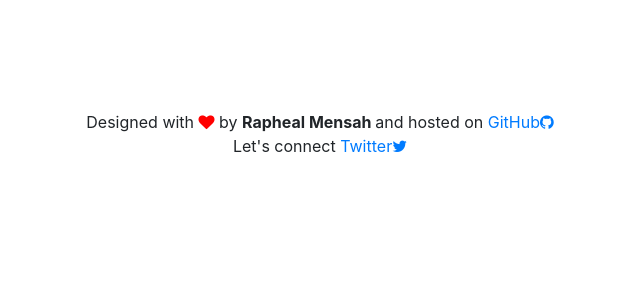
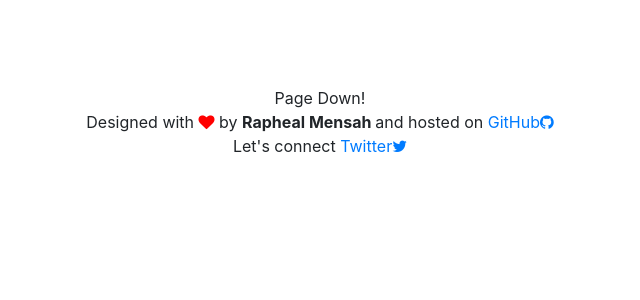
Before and after one commit to ralphmensah/weather, a Flask app: page / in a window 1280 px wide. Shown: the part 144-444 px from the top of the page, without its empty margins (320-960 px from the left). Run offline with Flask 2, Linux system fonts and the light colour scheme; some libraries are stand-ins or nearby versions.

Commit message:
Added:notice

```diff
--- a/templates/index.html
+++ b/templates/index.html
@@ -2,11 +2,11 @@
 {% block content %}
 
 <section class="container-fluid mt-md-6">
-  <br/>
-  <br/>
-  <form  method="POST" >
+  <br />
+  <br />
+  <form method="POST">
     <div class="input-group">
-      <input type="search" class="form-control" name="city" placeholder="Enter Location" required/>
+      <input type="search" class="form-control" name="city" placeholder="Enter Location" required />
       <div class="input-group-append">
         <button class="btn  btn-outline-success" type="submit">
           <i class="fa fa-search"></i>
@@ -14,18 +14,18 @@
       </div>
     </div>
   </form>
-  <br/>
-  <br/>
+  <br />
+  <br />
 </section>
 
 {%for weather in data%}
 <section class="section m-md-4 m-4">
   <div class="container bg-info rounded text-white  font-weight-light">
     <div class="p-2 ">
-        <h3 class="text-capitalize" >{{weather.city}}</h3>
+      <h3 class="text-capitalize">{{weather.city}}</h3>
       <div class="row">
         <h1 style="font-size: 100px" class="text-lg">{{weather.temperature}} &#8451</h1>
-              <span > <img src="http://openweathermap.org/img/wn/{{weather.icon}}@2x.png" style="height:auto;" alt="" width=90> </span>
+        <span> <img src="http://openweathermap.org/img/wn/{{weather.icon}}@2x.png" style="height:auto;" alt="" width=90> </span>
       </div>
       <div class="row">
         <div class="col-md-2  text-white text-lg">
@@ -37,14 +37,6 @@
 </section>
 {%endfor%}
 
-    <!-- Footer -->
-<footer class="page-footer font-small blue pt-4">
-  <!-- Copyright -->
-  <div class="footer-copyright text-center py-3">
-    <!-- © 2019 RaphicHub -->
-      <br/>Designed with <i style="color:red" class="fa fa-heart "></i> by <span class="font-weight-bold">Rapheal Mensah </span>and hosted on <a class="text-decoration-none" href="https://github.com/ralphmensah/weather" target="_blank">GitHub<i class="fa fa-github"></i></a>
-      <br/> Let's connect <a style="text-decoration: none" href="https://twitter.com/ralphmensah_" target="_blank">Twitter<i class="fa fa-twitter"></i></a>
-  </div>
-</footer>
+
 
 {% endblock%}
--- a/templates/layout.html
+++ b/templates/layout.html
@@ -9,8 +9,7 @@
   <link href="{{url_for('static',filename='images/favicon.ico')}}" rel="icon" />
 
   <link href="{{url_for('static',filename='bootstrap/css/bootstrap.min.css')}}" rel="stylesheet" />
-  <link rel="stylesheet" href="https://stackpath.bootstrapcdn.com/bootstrap/4.4.1/css/bootstrap.min.css"
-    integrity="sha384-Vkoo8x4CGsO3+Hhxv8T/Q5PaXtkKtu6ug5TOeNV6gBiFeWPGFN9MuhOf23Q9Ifjh" crossorigin="anonymous" />
+  <link rel="stylesheet" href="https://stackpath.bootstrapcdn.com/bootstrap/4.4.1/css/bootstrap.min.css" integrity="sha384-Vkoo8x4CGsO3+Hhxv8T/Q5PaXtkKtu6ug5TOeNV6gBiFeWPGFN9MuhOf23Q9Ifjh" crossorigin="anonymous" />
 
   <!-- Include the above in your HEAD tag -->
 
@@ -44,21 +43,22 @@
   </div>
   {%block content%}{%endblock%}
 
+  <!-- Footer -->
+  <footer class="page-footer font-small blue pt-4">
+    <!-- Copyright -->
+    <div class="footer-copyright text-center py-3">
+      <!-- © 2019 RaphicHub -->
+      Page Down!
+      <br />Designed with <i style="color:red" class="fa fa-heart "></i> by <span class="font-weight-bold">Rapheal Mensah </span>and hosted on <a class="text-decoration-none" href="https://github.com/ralphmensah/weather" target="_blank">GitHub<i
+          class="fa fa-github"></i></a>
+      <br /> Let's connect <a style="text-decoration: none" href="https://twitter.com/ralphmensah_" target="_blank">Twitter<i class="fa fa-twitter"></i></a>
+    </div>
+  </footer>
 
 
-
-
-
-
-  <script src="https://code.jquery.com/jquery-3.4.1.slim.min.js"
-    integrity="sha384-J6qa4849blE2+poT4WnyKhv5vZF5SrPo0iEjwBvKU7imGFAV0wwj1yYfoRSJoZ+n"
-    crossorigin="anonymous"></script>
-  <script src="https://cdn.jsdelivr.net/npm/popper.js@1.16.0/dist/umd/popper.min.js"
-    integrity="sha384-Q6E9RHvbIyZFJoft+2mJbHaEWldlvI9IOYy5n3zV9zzTtmI3UksdQRVvoxMfooAo"
-    crossorigin="anonymous"></script>
-  <script src="https://stackpath.bootstrapcdn.com/bootstrap/4.4.1/js/bootstrap.min.js"
-    integrity="sha384-wfSDF2E50Y2D1uUdj0O3uMBJnjuUD4Ih7YwaYd1iqfktj0Uod8GCExl3Og8ifwB6"
-    crossorigin="anonymous"></script>
+  <script src="https://code.jquery.com/jquery-3.4.1.slim.min.js" integrity="sha384-J6qa4849blE2+poT4WnyKhv5vZF5SrPo0iEjwBvKU7imGFAV0wwj1yYfoRSJoZ+n" crossorigin="anonymous"></script>
+  <script src="https://cdn.jsdelivr.net/npm/popper.js@1.16.0/dist/umd/popper.min.js" integrity="sha384-Q6E9RHvbIyZFJoft+2mJbHaEWldlvI9IOYy5n3zV9zzTtmI3UksdQRVvoxMfooAo" crossorigin="anonymous"></script>
+  <script src="https://stackpath.bootstrapcdn.com/bootstrap/4.4.1/js/bootstrap.min.js" integrity="sha384-wfSDF2E50Y2D1uUdj0O3uMBJnjuUD4Ih7YwaYd1iqfktj0Uod8GCExl3Og8ifwB6" crossorigin="anonymous"></script>
   <!-- Optional JavaScript -->
   <!-- jQuery first, then Popper.js, then Bootstrap JS -->
 </body>
```
Lines whose indentation alone changed are shown as unchanged.
